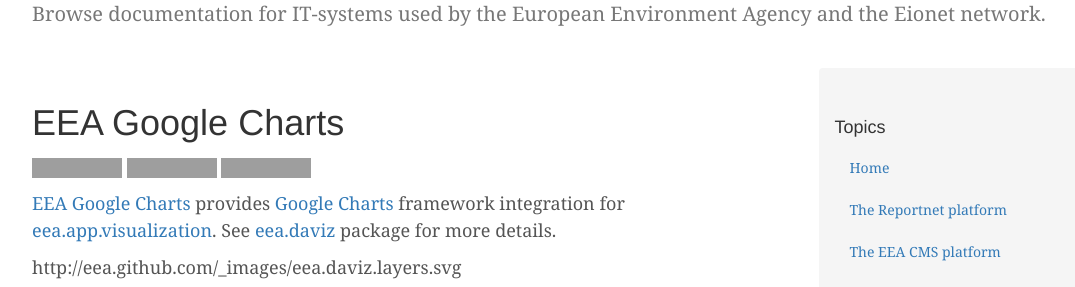
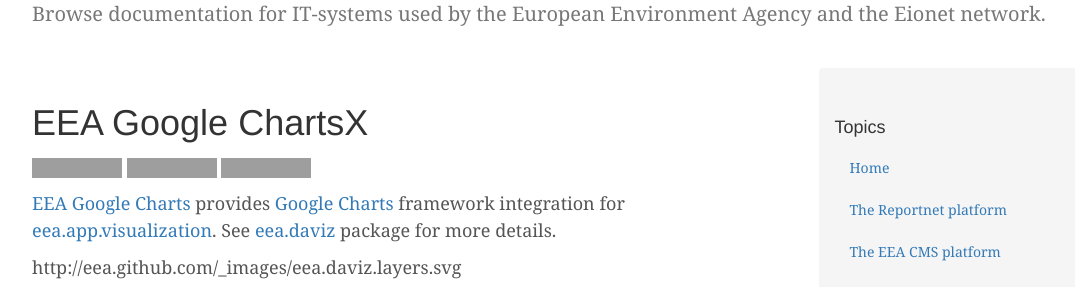
Before and after one commit to zotya/zotya.github.io, a Jekyll site: the page built from IT-systems/eea.googlecharts/index.md, in a window 1280 px wide, cut to the strip 156-443 px from the top of the page. Shown: the whole strip, without its empty margins (88-1163 px from the left). Built offline with Jekyll 4.4.1, drawn with Linux system fonts in a browser that asks for light colours; comment, search, counter and statistics services are not loaded; grey boxes are pictures that could not be loaded.

Commit message:
Update index.md

```diff
--- a/IT-systems/eea.googlecharts/index.md
+++ b/IT-systems/eea.googlecharts/index.md
@@ -1,6 +1,6 @@
 ---
 ---
-# EEA Google Charts
+# EEA Google ChartsX
 
 ![http://ci.eionet.europa.eu/job/eea.googlecharts-
 www/badge/icon](http://ci.eionet.europa.eu/job/eea.googlecharts-
```
